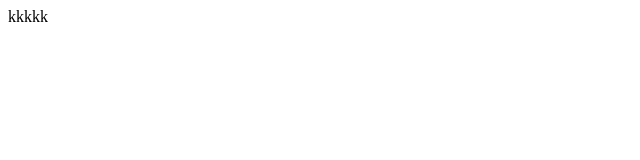
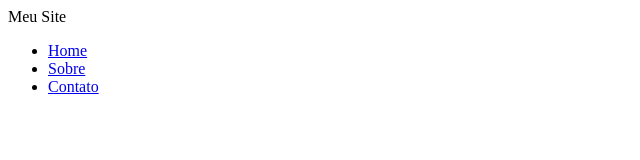
Before and after one commit to mrm2004/test, a plain HTML site: page index.html in a window 1280 px wide. Shown: the whole page, without its empty margins (0-640 px from the left). Drawn offline with Linux system fonts and the light colour scheme.

Commit message:
Novo menu adicionado

```diff
--- a/index.html
+++ b/index.html
@@ -4,7 +4,15 @@
 <meta charset="UTF-8">
 <title> Meu Site </title>
 </head>
+
 <body>
-    kkkkk
+Meu Site
+
+<ul>
+    <li><a href="index.html">Home</a></li>
+    <li><a href="sobre.html">Sobre</a></li>
+    <li><a href="contato.html">Contato</a></li>
+</ul>
+
 </body>
 </html>
```
